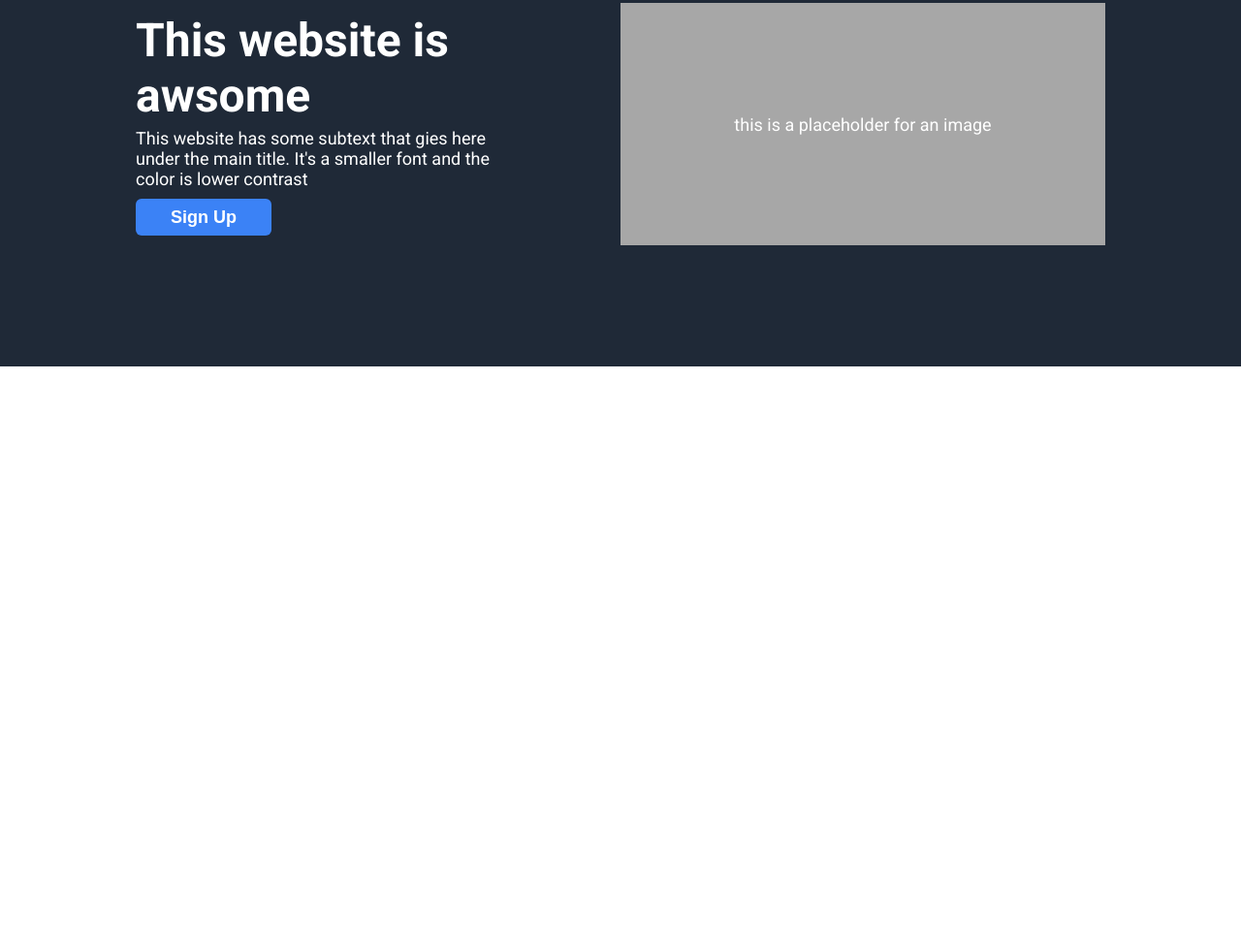
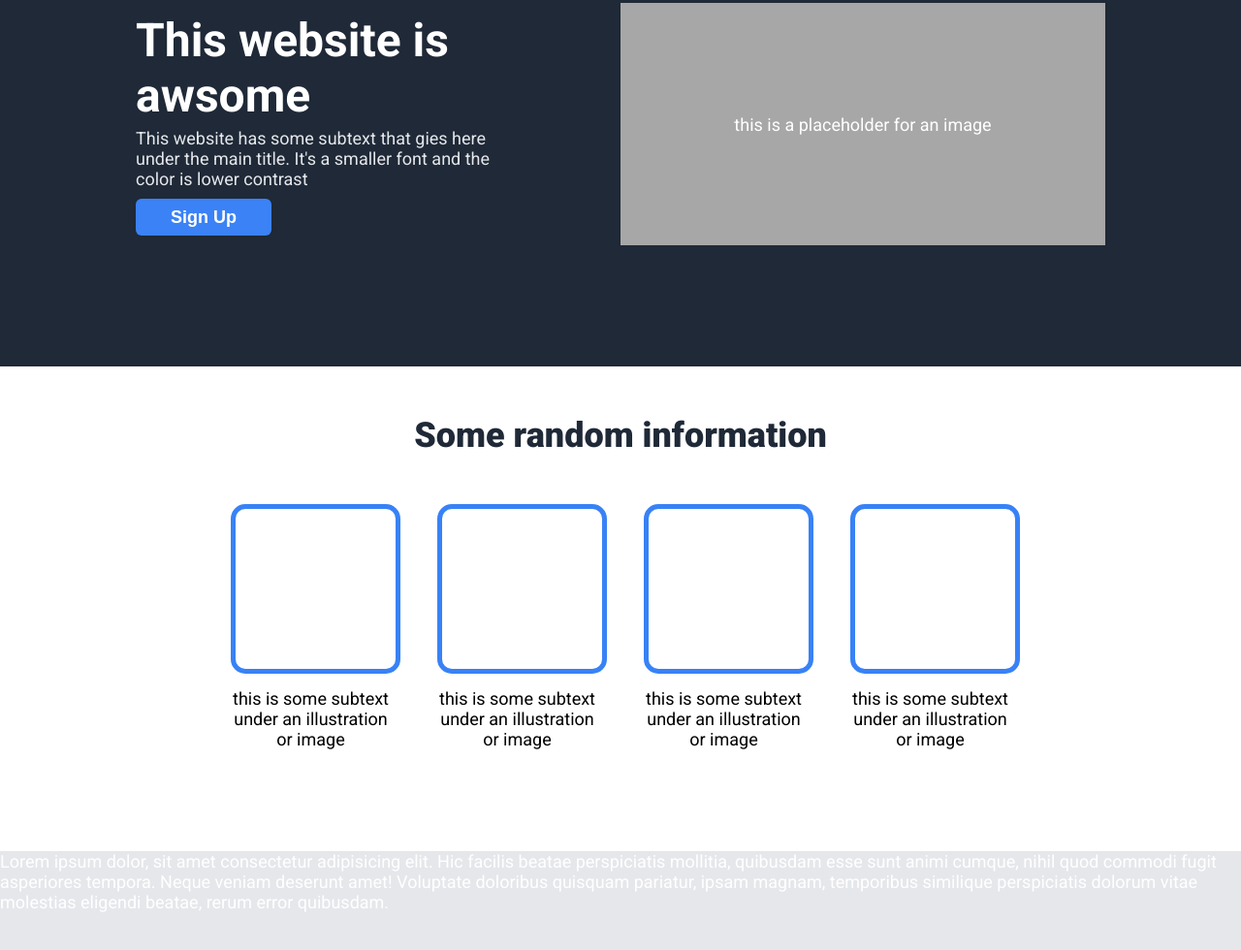
Before and after one commit to vladjah/landing-page, a plain HTML site: page index.html in a window 1280 px wide. Shown: the part 188-1168 px from the top of the page at 97% size. Before the commit the page ends 800 px from the top, so only its background shows below. Drawn offline with Linux system fonts and the light colour scheme; a web font is replaced by a local one.

Commit message:
Create and style second section

```diff
--- a/index.html
+++ b/index.html
@@ -32,6 +32,39 @@
             </div>
         </div>
     </div>
+    <div class="cards-wrap">
+        <h2>Some random information</h2>
+        <div class="cards">
+            <div class="card">
+                <div class="image-holder">
+
+                </div>
+                <p>this is some subtext under an illustration or image</p>
+            </div>
+            <div class="card">
+                <div class="image-holder">
+
+                </div>
+                <p>this is some subtext under an illustration or image</p>
+            </div>
+            <div class="card">
+                <div class="image-holder">
+
+                </div>
+                <p>this is some subtext under an illustration or image</p>
+            </div>
+            <div class="card">
+                <div class="image-holder">
+
+                </div>
+                <p>this is some subtext under an illustration or image</p>
+            </div>
+        </div>
+    </div>
+    <div class="quote-wrap">
+        <p>Lorem ipsum dolor, sit amet consectetur adipisicing elit. Hic facilis beatae perspiciatis mollitia, quibusdam esse sunt animi cumque, nihil quod commodi fugit asperiores tempora.
+        Neque veniam deserunt amet! Voluptate doloribus quisquam pariatur, ipsam magnam, temporibus similique perspiciatis dolorum vitae molestias eligendi beatae, rerum error quibusdam.</p>
+    </div>
 </body>
 <footer>
 </footer>
--- a/style.css
+++ b/style.css
@@ -66,6 +66,7 @@ h1{
 .hero-text p{
     width: 400px;
     margin: 5px 0px 10px 0px;
+    color: #e5e7eb;
 }
 
 .hero-image{
@@ -77,8 +78,6 @@ h1{
     display: flex;
 }
 
-
-
 button{
     background-color: #3b82f6;
     border-radius: 6px;
@@ -89,3 +88,45 @@ button{
     font-weight: 600;
     color: white;
 }
+
+.cards-wrap{
+    color: black;
+    height: 500px;
+    display: flex;
+    align-items: center;
+    flex-direction: column;
+}
+
+h2{
+    font-size: 36px;
+    font-weight: 900;
+    color: #1f2937;
+    margin: 50px 0px;
+}
+
+.cards{
+    display: flex;
+    gap: 48px;
+}
+
+.card{
+width: 165px;
+font-size: 18px;
+text-align: center;
+}
+
+
+.image-holder{
+   height: 165px;
+   width: 165px;
+   border:5px solid #3882f6;
+   border-radius: 15px;
+   margin-bottom: 15px;
+}
+
+
+
+.quote-wrap{
+    height: 450px;
+    background-color:#e5e7eb;
+}
```
